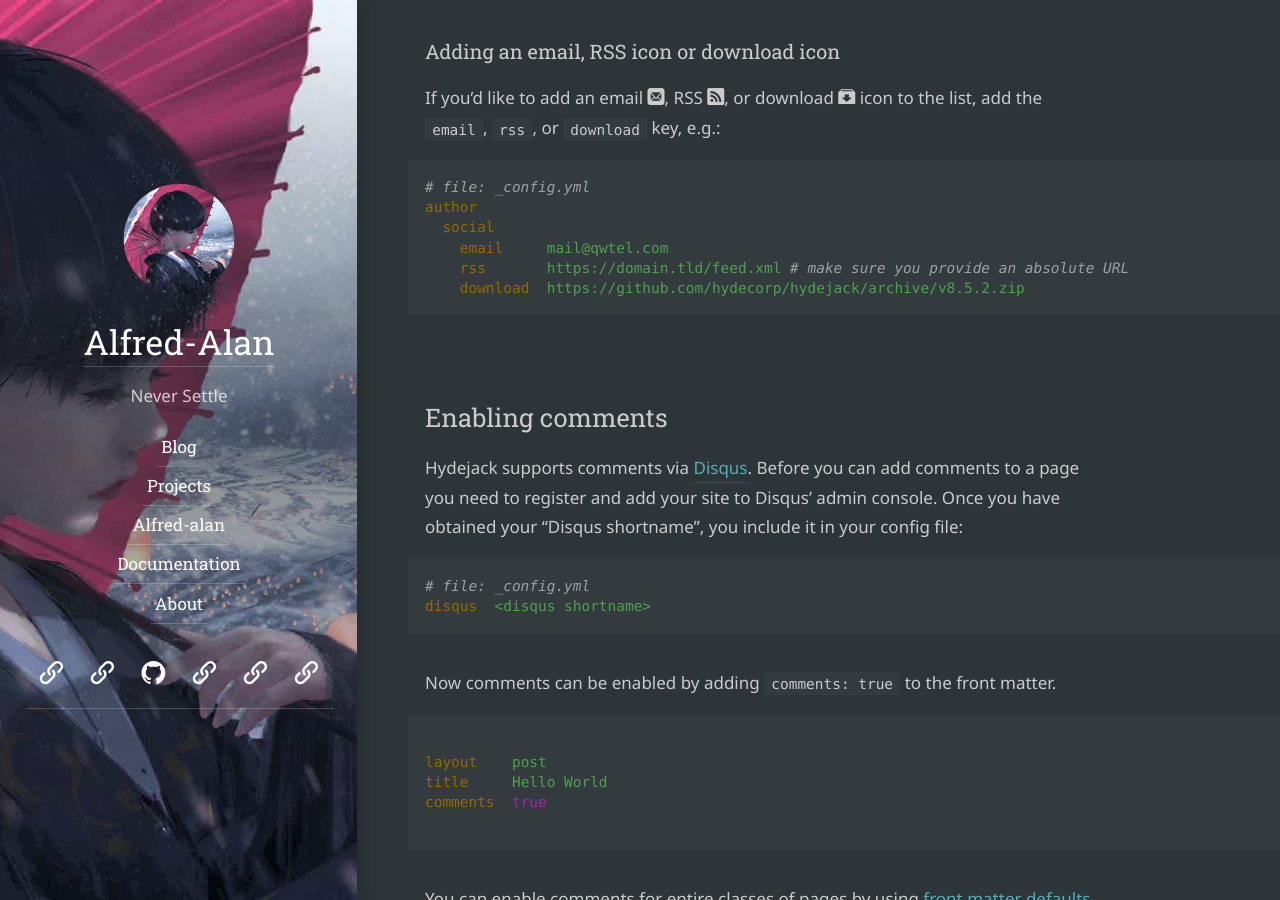
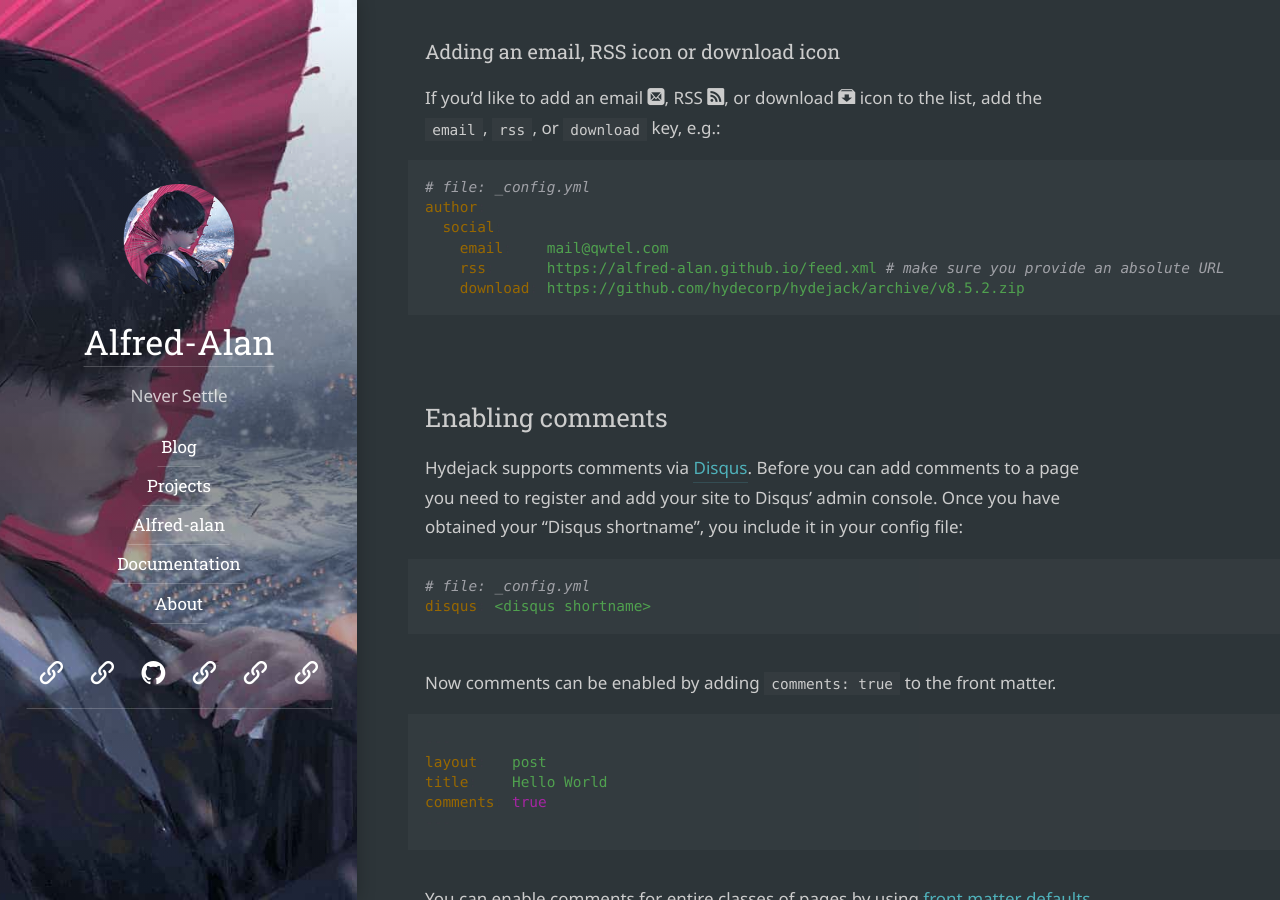
Before and after one commit to Alfred-Alan/alfred-alan.github.io, a Jekyll site: the page built from docs/config.md, in a window 1280 px wide and 900 px high, scrolled down 9972 px. Built offline with Jekyll 4.4.1, drawn with Linux system fonts in a browser that asks for light colours; some web fonts are replaced; some of the changed lines change nothing that is shown.

Commit message:
Update _config.yml

```diff
--- a/_config.yml
+++ b/_config.yml
@@ -4,7 +4,7 @@
 # IMPORTANT: Set the URL of your site.
 # Set to https://<username>.github.io when hosting on GitHub Pages
 # (unless you are using a custom domain).
-url: https://domain.tld
+url: https://alfred-alan.github.io
 
 # IMPORTANT: Set The "base URL" of your site.
 # When your site sits in a subdirectory, set to /<name of directory>
```
